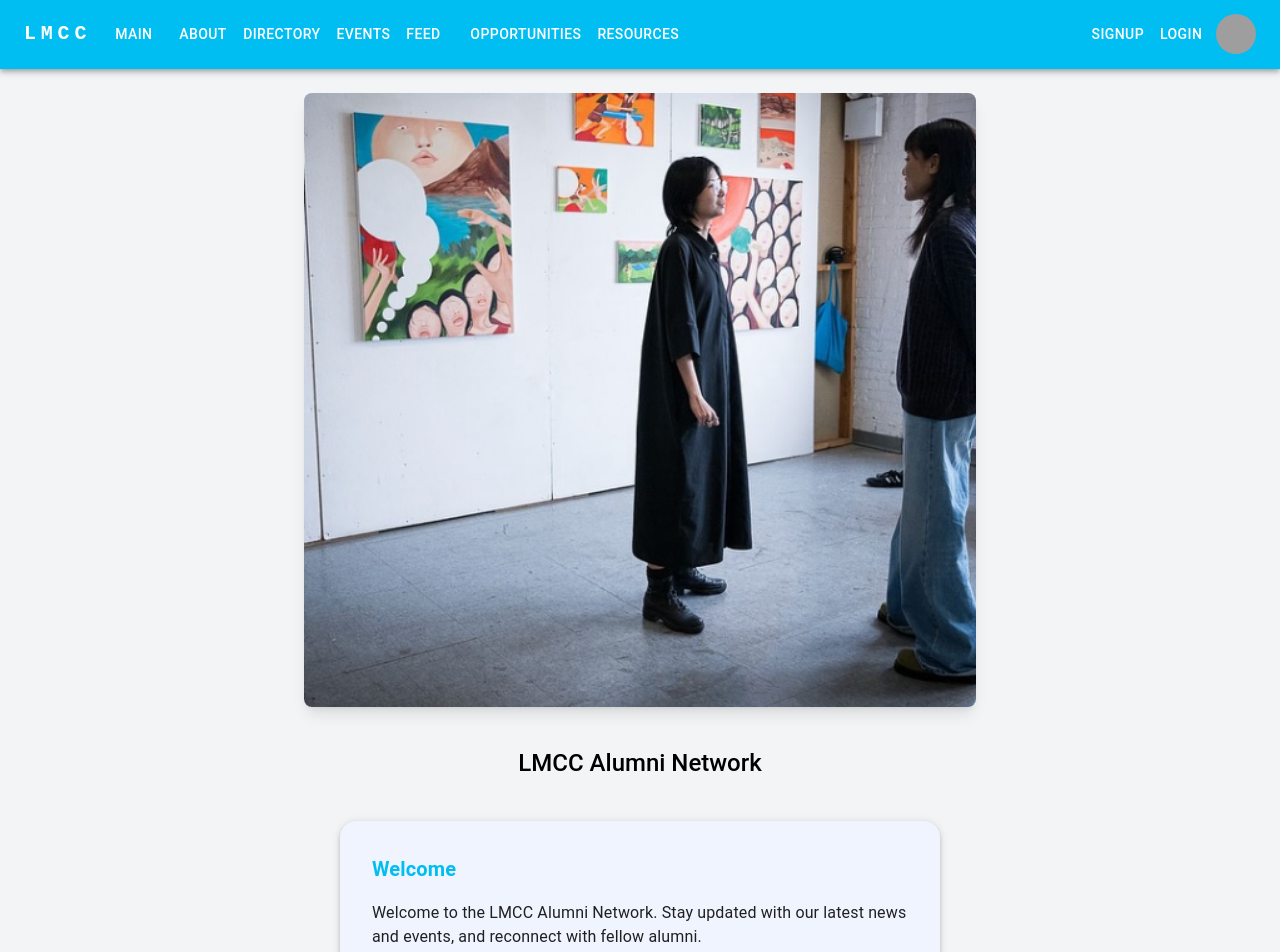
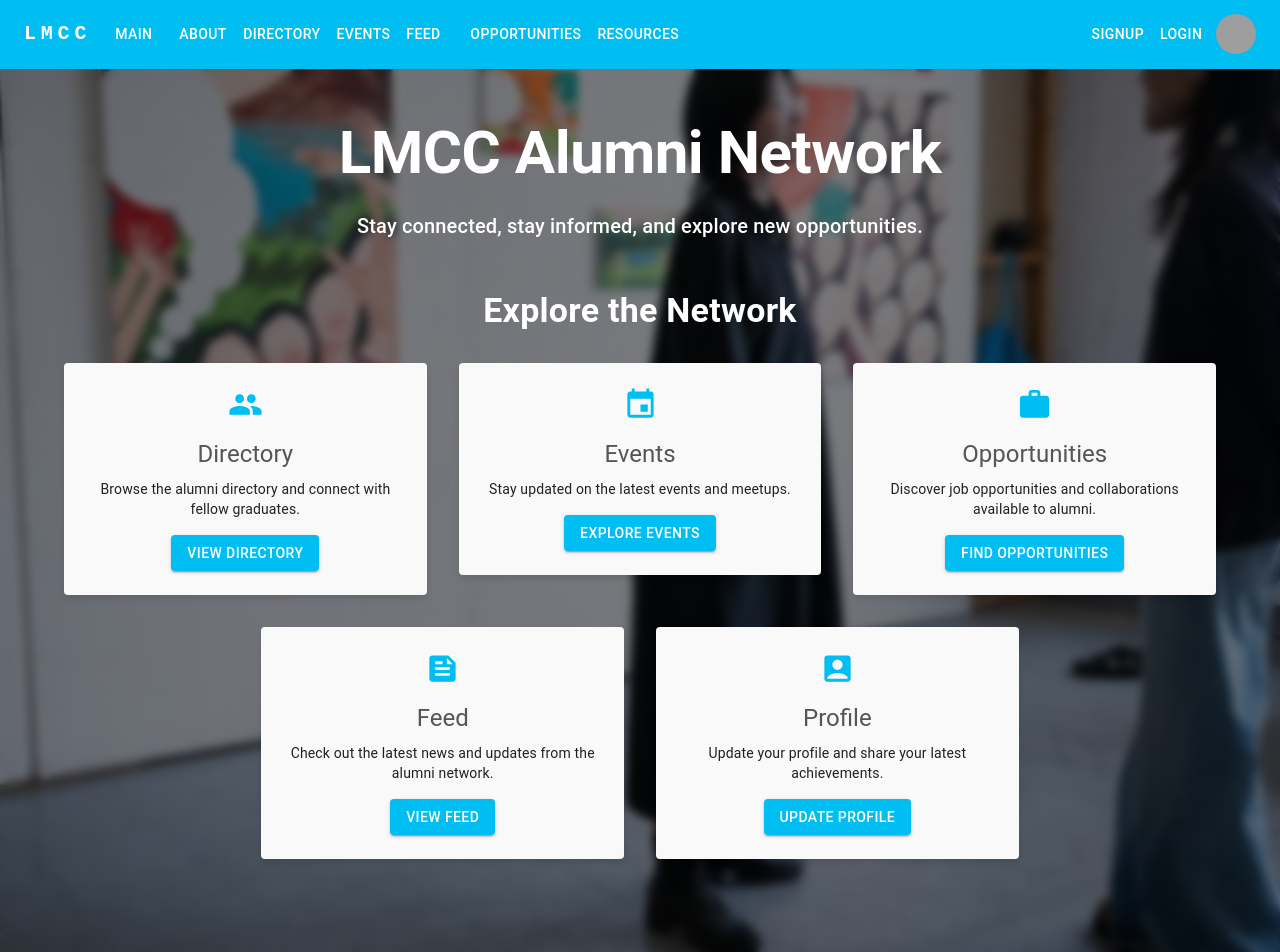
Before and after one commit to elipaulman/Alumni_Network_Platform, a React (Create React App) app in the folder front-end/: page / in a window 1280 px wide. Shown: the top 952 px of the page. Built offline with nearby package versions, Linux system fonts and the light colour scheme; grey boxes are pictures that could not be loaded.

Commit message:
Finished main page with new dashboard and UI

```diff
--- a/front-end/src/pages/Main.jsx
+++ b/front-end/src/pages/Main.jsx
@@ -1,24 +1,187 @@
 import React from "react";
-import CenteredTitle from "../components/CenteredTitle";
-import CalloutBox from "../components/CalloutBox";
+import {
+  Container,
+  Typography,
+  Box,
+  Card,
+  Button,
+  Grid,
+} from "@mui/material";
+import { styled } from "@mui/system";
 import alumain from "../images/alumain.png";
+import EventIcon from "@mui/icons-material/Event";
+import AccountBoxIcon from "@mui/icons-material/AccountBox";
+import WorkIcon from "@mui/icons-material/Work";
+import PeopleIcon from "@mui/icons-material/People";
+import FeedIcon from "@mui/icons-material/Feed";
 
-// comment to fix pr
+const DashboardCard = styled(Card)({
+  padding: "24px",
+  textAlign: "center",
+  color: "#555",
+  backgroundColor: "#f9f9f9",
+  boxShadow: "0px 4px 6px rgba(0, 0, 0, 0.1)",
+  transition: "transform 0.3s",
+  "&:hover": {
+    transform: "scale(1.05)",
+  },
+});
 
 function Main() {
   return (
-    <div className="flex-1 flex items-center justify-center p-6 flex-col">
-      <img
-        src={alumain}
-        alt="Alumni Network"
-        className="mb-6 w-full max-w-2xl h-auto object-contain rounded-lg shadow-lg"
-      />
-      <CenteredTitle text="LMCC Alumni Network" />
-      <CalloutBox
-        title="Welcome"
-        text="Welcome to the LMCC Alumni Network. Stay updated with our latest news and events, and reconnect with fellow alumni."
-      />
-    </div>
+    <Box
+      sx={{
+        backgroundImage: `url(${alumain})`,
+        backgroundSize: "cover",
+        backgroundPosition: "center",
+        minHeight: "100vh",
+        py: 6,
+        position: "relative",
+        "&::before": {
+          content: '""',
+          position: "absolute",
+          top: 0,
+          left: 0,
+          right: 0,
+          bottom: 0,
+          backgroundColor: "rgba(0, 0, 0, 0.5)",
+          backdropFilter: "blur(5px)",
+          zIndex: 1,
+        },
+      }}
+    >
+      <Container maxWidth="lg" sx={{ position: "relative", zIndex: 2 }}>
+        <Box sx={{ textAlign: "center", mb: 6 }}>
+          <Typography
+            variant="h2"
+            component="h1"
+            gutterBottom
+            sx={{ fontWeight: "bold", color: "#ffffff" }}
+          >
+            LMCC Alumni Network
+          </Typography>
+          <Typography variant="h6" color="text.primary" sx={{ color: "#ffffff" }}>
+            Stay connected, stay informed, and explore new opportunities.
+          </Typography>
+        </Box>
+        <Box sx={{ mb: 6 }}>
+          <Typography
+            variant="h4"
+            gutterBottom
+            sx={{ fontWeight: "bold", textAlign: "center", mb: 4, color: "#ffffff" }}
+          >
+            Explore the Network
+          </Typography>
+          <Grid container spacing={4} justifyContent="center">
+            <Grid item xs={12} sm={6} md={4}>
+              <DashboardCard>
+                <PeopleIcon fontSize="large" sx={{ mb: 2, color: "#00BDF2" }} />
+                <Typography variant="h5" component="h3" gutterBottom>
+                  Directory
+                </Typography>
+                <Typography variant="body2" color="text.primary" sx={{ mb: 2 }}>
+                  Browse the alumni directory and connect with fellow graduates.
+                </Typography>
+                <Button
+                  variant="contained"
+                  sx={{
+                    backgroundColor: "#00BDF2",
+                    "&:hover": { backgroundColor: "#009bbd" },
+                  }}
+                  href="/directory"
+                >
+                  View Directory
+                </Button>
+              </DashboardCard>
+            </Grid>
+            <Grid item xs={12} sm={6} md={4}>
+              <DashboardCard>
+                <EventIcon fontSize="large" sx={{ mb: 2, color: "#00BDF2" }} />
+                <Typography variant="h5" component="h3" gutterBottom>
+                  Events
+                </Typography>
+                <Typography variant="body2" color="text.primary" sx={{ mb: 2 }}>
+                  Stay updated on the latest events and meetups.
+                </Typography>
+                <Button
+                  variant="contained"
+                  sx={{
+                    backgroundColor: "#00BDF2",
+                    "&:hover": { backgroundColor: "#009bbd" },
+                  }}
+                  href="/events"
+                >
+                  Explore Events
+                </Button>
+              </DashboardCard>
+            </Grid>
+            <Grid item xs={12} sm={6} md={4}>
+              <DashboardCard>
+                <WorkIcon fontSize="large" sx={{ mb: 2, color: "#00BDF2" }} />
+                <Typography variant="h5" component="h3" gutterBottom>
+                  Opportunities
+                </Typography>
+                <Typography variant="body2" color="text.primary" sx={{ mb: 2 }}>
+                  Discover job opportunities and collaborations available to alumni.
+                </Typography>
+                <Button
+                  variant="contained"
+                  sx={{
+                    backgroundColor: "#00BDF2",
+                    "&:hover": { backgroundColor: "#009bbd" },
+                  }}
+                  href="/opportunities"
+                >
+                  Find Opportunities
+                </Button>
+              </DashboardCard>
+            </Grid>
+            <Grid item xs={12} sm={6} md={4} sx={{ display: "flex", justifyContent: "center" }}>
+              <DashboardCard>
+                <FeedIcon fontSize="large" sx={{ mb: 2, color: "#00BDF2" }} />
+                <Typography variant="h5" component="h3" gutterBottom>
+                  Feed
+                </Typography>
+                <Typography variant="body2" color="text.primary" sx={{ mb: 2 }}>
+                  Check out the latest news and updates from the alumni network.
+                </Typography>
+                <Button
+                  variant="contained"
+                  sx={{
+                    backgroundColor: "#00BDF2",
+                    "&:hover": { backgroundColor: "#009bbd" },
+                  }}
+                  href="/feed"
+                >
+                  View Feed
+                </Button>
+              </DashboardCard>
+            </Grid>
+            <Grid item xs={12} sm={6} md={4} sx={{ display: "flex", justifyContent: "center" }}>
+              <DashboardCard>
+                <AccountBoxIcon fontSize="large" sx={{ mb: 2, color: "#00BDF2" }} />
+                <Typography variant="h5" component="h3" gutterBottom>
+                  Profile
+                </Typography>
+                <Typography variant="body2" color="text.primary" sx={{ mb: 2 }}>
+                  Update your profile and share your latest achievements.
+                </Typography>
+                <Button
+                  variant="contained"
+                  sx={{
+                    backgroundColor: "#00BDF2",
+                    "&:hover": { backgroundColor: "#009bbd" },
+                  }}
+                  href="/profile"
+                >
+                  Update Profile
+                </Button>
+              </DashboardCard>
+            </Grid>
+          </Grid>
+        </Box>
+      </Container>
+    </Box>
   );
 }
 
```
